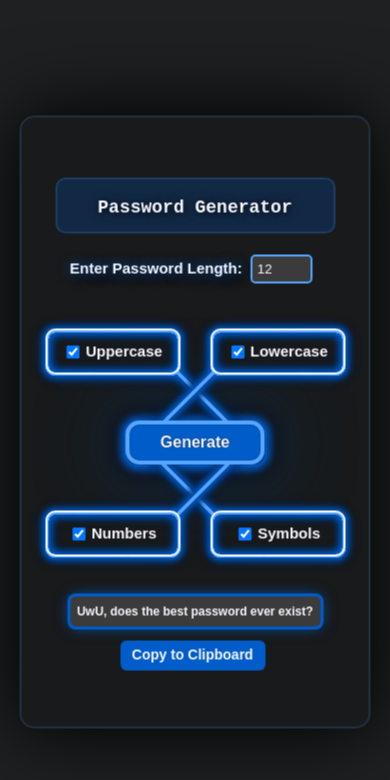
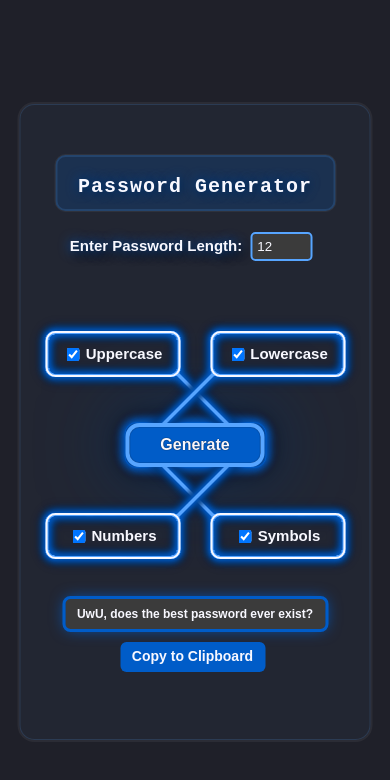
Before and after one commit to salmanshahriar/password-generator, a plain HTML site: page index.html in a window 390 px wide. Drawn offline with Linux system fonts and the light colour scheme.

Commit message:
Update style.css

```diff
--- a/style.css
+++ b/style.css
@@ -9,23 +9,22 @@
         user-select: none;
         }
         .container{
-            max-width: 800px;
+        max-width: 780px;
         top: 50%;
         left: 50%;
+        position: absolute;
         transform: translate(-50%,-50%);
-            position: absolute;
         width:90%;
-            background: #181a1b;
         padding: 30px 20px;
-            box-shadow: 0 0 10px rgba(0, 0, 0, 0.2);
         display: flex;
         flex-direction: column;
         justify-content: center;
         align-items: center;
+        background: #4364891b;
+        border: 1px solid #57a5ff29;
         border-radius: 300px;
-            border: 2px solid #57a5ff29;
         user-select: none;
-            filter:  drop-shadow(0px 0px 40px black);
+        outline:  2px solid rgba(255, 255, 255, 0.055);
         }
         /*--------------.
         |  [2] Reset     |
@@ -57,7 +56,7 @@
         font-weight: 600;
         text-align: left;
         color: ghostwhite;
-            background: #1e2021;
+        background: #1F2029;
         width: 100%;
         height: 100%;
         overflow-x: hidden;
@@ -75,27 +74,31 @@
         padding: 4px;
         position: relative;
         }
-
         input[type="checkbox"]{
             color: #d1e6ff;
         }
         label,input[type="checkbox"]{
             cursor: pointer;
+            padding: 20spx;
+        }
+        label{
+
         }
         /*--------------.
         |  [3]           |
         '---------------*/
         h1{
         text-align: center;
+        margin-top: 10px;
         font-size: 24px;
-            text-shadow: 1px 1px 10px black ;
-            width: 300px;
+        text-shadow: 0px 0px 12px #005CC8, 1px 1px 10px black ;
+        width: 320px;
+        letter-spacing: 1px;
         height: 52px;
-            margin-top: -30px;
-            background: #005dc83e;
+        background: #005dc834;
         border: 2px solid #57a5ff29;
-            border-radius: 20px 20px 25px 25px;
-            border-top: none;
+        outline: 1px solid rgba(255, 255, 255, 0.055);
+        border-radius: 15px;
         font-family: 'Courier New', Courier, monospace;
         }
         h2{
@@ -103,11 +106,17 @@
         }
         .input-section{
         display: flex;
-            margin-bottom: 70px;
-            margin-top:46px;
+        margin-top:20px;
         justify-content: center;
         align-items: center;
         gap: 10px;
+        }
+        .warning{
+        margin-top: 10px;
+        margin-bottom: 40px;
+        height: 20px;
+        font-size: 12px;
+        color: lightcoral;
         }
         .checkboxes{
         display: flex;
@@ -127,7 +136,6 @@
         cursor: pointer;
         border-radius: 10px;
         border: 2px solid ghostwhite;
-
         }
         button{
         background: #005CC8;
@@ -151,7 +159,7 @@
         height: 46px;
         width: 142px;
         position: absolute;
-            top: 290px;
+        top: 304px;
         z-index: -1;
         }
         button:hover{
@@ -171,7 +179,7 @@
         outline: 3px solid #005CC8;
         box-shadow: 0 0 10px rgba(0, 0, 0, 0.2);
         margin-bottom: 70px;
-            box-shadow: 0px 0px 15px #005CC8,0px 0px 4px #005CC8,0px 0px 3px #005CC8,0px 0px 2px #005CC8;
+        box-shadow: 0px 0px 15px #005CC8;
         }
         .copy-button{
         cursor: pointer;
@@ -185,7 +193,7 @@
         position: absolute;
         left: 50%;
         top: 50%;
-            transform: translate(100px,181px);
+        transform: translate(100px,188px);
         }
         #password{
         margin-right: 148px;
@@ -198,14 +206,14 @@
         position: absolute;
         top: 50%;
         left: 50%;
-            transform: translate(-268px,-251px);
+        transform: translate(-268px,-244px);
         filter: drop-shadow(0px 0px 4px #005CC8) drop-shadow(0px 0px 3px #005CC8) drop-shadow(0px 0px 2px #005CC8) drop-shadow(0px 0px 2px black);
         }
         #image2{
         position: absolute;
         top: 50%;
         left: 50%;
-            transform: translate(232px,247px);
+        transform: translate(232px,240px);
         rotate: 180deg;
         filter: drop-shadow(0px 0px 4px #005CC8) drop-shadow(0px 0px 3px #005CC8) drop-shadow(0px 0px 2px #005CC8) drop-shadow(0px 0px 2px black);
         }
@@ -213,14 +221,14 @@
         position: absolute;
         top: 50%;
         left: 50%;
-            transform: rotateY(180deg) translate(232px,-251px);
+        transform: rotateY(180deg) translate(232px,-244px);
         filter: drop-shadow(0px 0px 4px #005CC8) drop-shadow(0px 0px 3px #005CC8) drop-shadow(0px 0px 2px #005CC8) drop-shadow(0px 0px 2px black);
         }
         #image4{
         position: absolute;
         top: 50%;
         left: 50%;
-            transform: rotateX(180deg) translate(-268px,247px);
+        transform: rotateX(180deg) translate(-268px,240px);
         filter: drop-shadow(0px 0px 4px #005CC8) drop-shadow(0px 0px 3px #005CC8) drop-shadow(0px 0px 2px #005CC8) drop-shadow(0px 0px 2px black);
         }
         .hide{
@@ -235,25 +243,56 @@
         animation: resultAnimation ;
         animation-duration: .5s;
         }
-            /* media query */
+        /* media query  */
         @media (max-width: 930px) {
+            .container{
+            width: 90%;
+            border-radius: 15px;
+            overflow-x: hidden;
+            }
             h1{
             width: 280px;
             height: 56px;
-                margin-top: 30px;
+            margin-top: 20px;
             margin-bottom: 0px;
             padding: 10px 0;
-                font-size: 18px;
+            font-size: 20px;
             font-weight: 900;
             border-radius: 10px ;
             border: 2px solid #57a5ff29;
             }
+            .input-section{
+            margin-top: 20px;
+            font-weight: 600;
+            }
+            #image1{
+            transform: translate(-168px,-229px);
+            }
+            #image2{
+            transform: translate(332px,225px);
+            }
+            #image3{
+            transform: rotateY(180deg) translate(332px,-229px);
+            }
+            #image4{
+            transform: rotateX(180deg) translate(-168px,225px);
+            }
+            .checkboxes{
+            width: 300px;
+            }
+            .checkbox{
+            font-weight: 900;
+            }
+            .button-container{
+            top: 317px;
+            font-weight: 600;
+            }
             .password{
-                width: 250px;
+            width: 260px;
             font-size: 12px;
             padding-top: 3px;
             margin-top: 40px;
-                margin-bottom: 70px;
+            margin-bottom: 80px;
             border-radius: 5px;
             font-weight: 600;
             }
@@ -261,41 +300,9 @@
             margin: 0;
             }
             .copy-button{
-                transform: translate(-75px,218px);
+            transform: translate(-75px,220px);
             border-radius: 6px;
             border-radius: 6px;
             font-weight: 600;
                 }
-                #image1{
-                transform: translate(-168px,-231px);
         }
-                #image2{
-                transform: translate(332px,227px);
-                }
-                #image3{
-                transform: rotateY(180deg) translate(332px,-231px);
-                }
-                #image4{
-                transform: rotateX(180deg) translate(-168px,227px);
-                }
-                .checkboxes{
-                width: 300px;
-                }
-                .checkbox{
-                font-weight: 900;
-                }
-                .input-section{
-                margin-bottom: 45px;
-                margin-top: 20px;
-                font-weight: 600;
-                }
-                .button-container{
-                top: 303px;
-                font-weight: 600;
-                }
-                .container{
-                width: 90%;
-                border-radius: 15px;
-                overflow-x: hidden;
-                }
-            }
```
Lines whose indentation alone changed are shown as unchanged.
